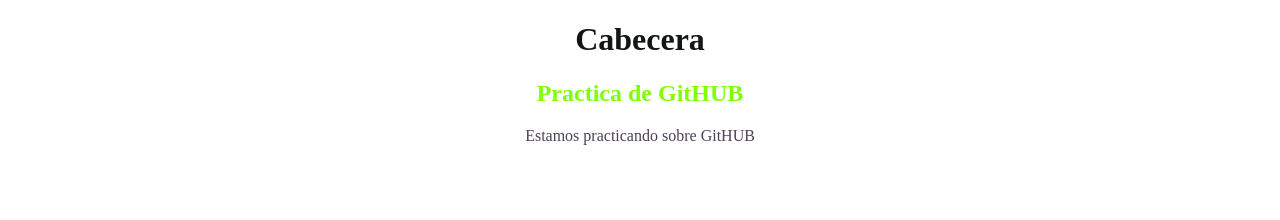
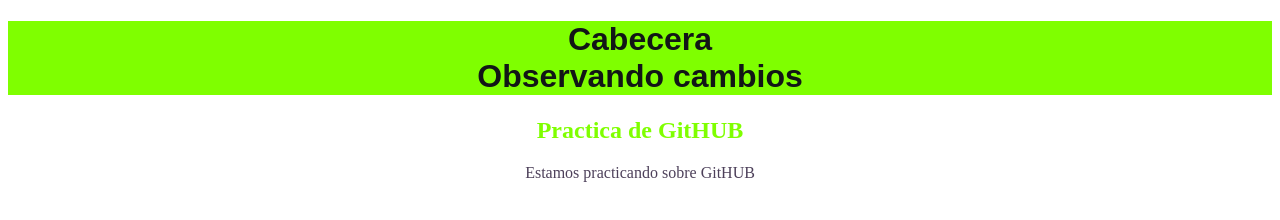
Before and after one commit to evisjhoan/github, a plain HTML site: page index.html in a window 1280 px wide. Drawn offline with Linux system fonts and the light colour scheme.

Commit message:
finalizada la cabecera

```diff
--- a/Stilo.css
+++ b/Stilo.css
@@ -1,6 +1,9 @@
 h1 {
     color: rgb(18, 22, 22);
     text-align: center;
+    font-family : "arial";
+    background-color: chartreuse;
+
 
 }
 h2 {
--- a/index.html
+++ b/index.html
@@ -8,7 +8,7 @@
     <link rel="stylesheet" href="./Stilo.css">
 </head>
 <body>
-    <h1>Cabecera</h1>
+    <h1>Cabecera <br>Observando cambios</h1>
     <h2> Practica de GitHUB</h2>
     <p> Estamos practicando sobre GitHUB</p>
 
```
